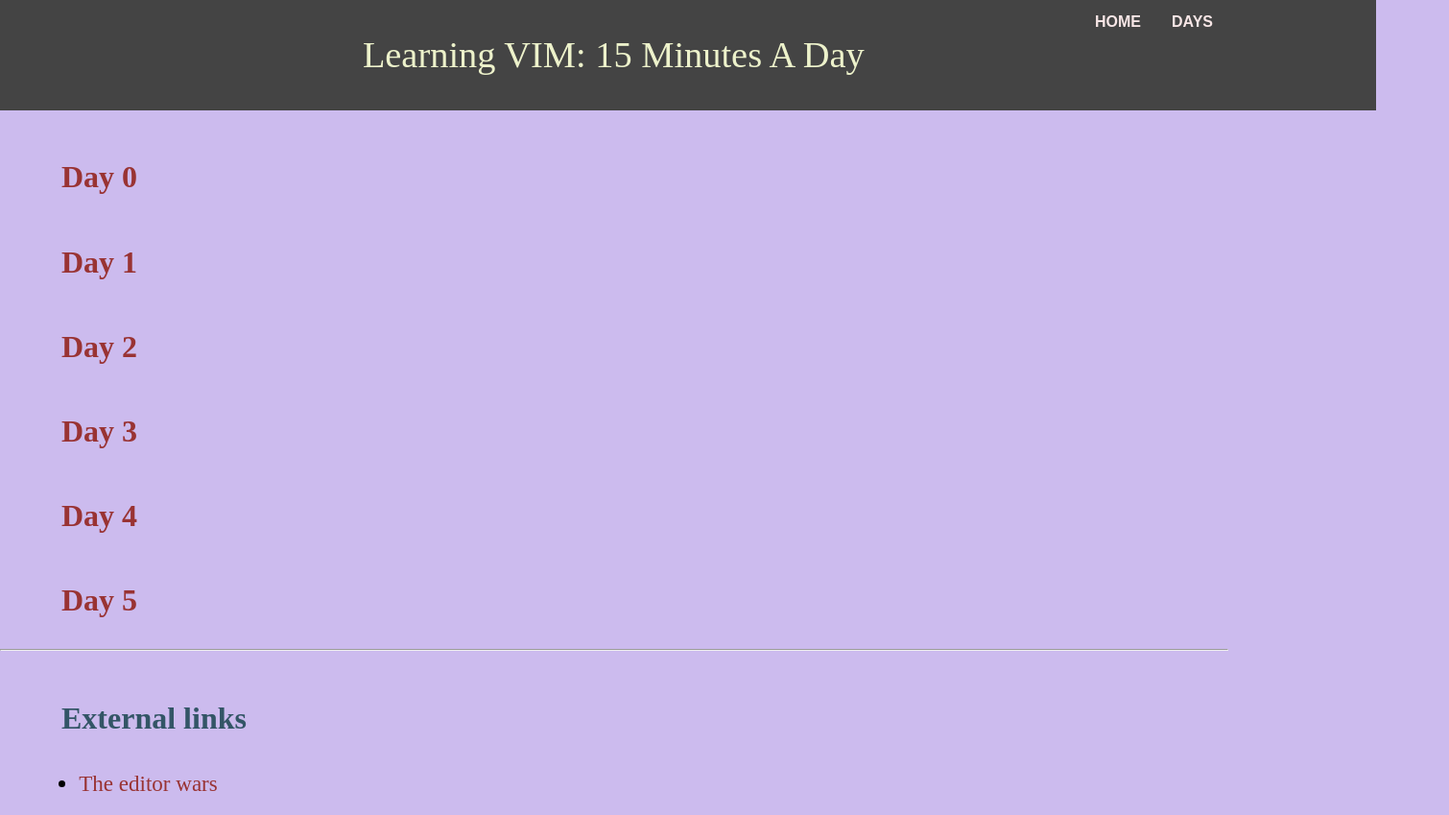
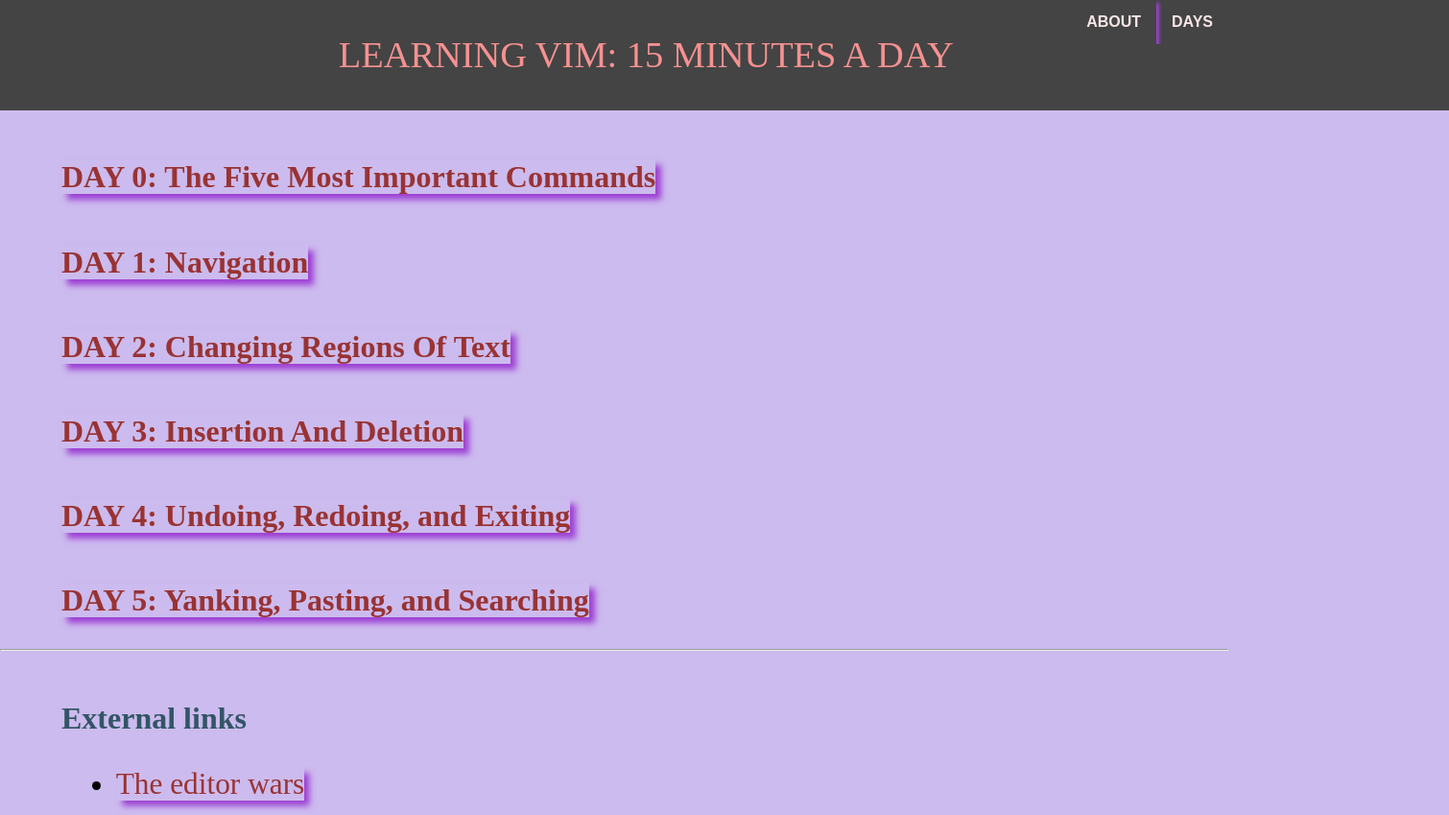
Before and after one commit to Ahoq/GuideToVim, a plain HTML site: page index.html in a window 1280 px wide. Shown: the whole page at 96% size, 1510 px wide, since content can reach past the window. Drawn offline with Linux system fonts and the light colour scheme.

Commit message:
Stylesheet Improved

```diff
--- a/index.html
+++ b/index.html
@@ -9,7 +9,7 @@
     <body>
        <div id="container">
         <div class="navbar">
-	      <a href="index.html">Home</a>
+          <a href="about.html">About</a>
   	      <div class="dropdown">
   		  <button class="dropbtn">Days
   		    <i class="fa fa-caret-down"></i>
@@ -28,40 +28,40 @@
            <h1>Learning VIM: 15 Minutes A Day</h1>
             </div>
         </div>
-            <h2>
+            <h6>
                 <a href="Lesson0.html">
-                Day 0
+                DAY 0: The Five Most Important Commands
                 </a>
-            </h2>
+            </h6>
 
-            <h2>
+            <h6>
                 <a href="Lesson1.html">
-                Day 1
+                    DAY 1: Navigation
                 </a>
-            </h2>
+            </h6>
 
-            <h2>
+            <h6>
                 <a href="Lesson2.html">
-                Day 2
+                DAY 2: Changing Regions Of Text
                 </a>
-            </h2>
+            </h6>
 
-            <h2>
+            <h6>
                 <a href="Lesson3.html">
-                Day 3
+                DAY 3: Insertion And Deletion
                 </a>
-            </h2>
+            </h6>
 
-            <h2>
+            <h6>
                 <a href="Lesson4.html">
-                Day 4
+                DAY 4: Undoing, Redoing, and Exiting
                 </a>
-            </h2>
-            <h2>
+            </h6>
+            <h6>
                 <a href="Lesson5.html">
-                Day 5
+                DAY 5: Yanking, Pasting, and Searching
                 </a>
-            </h2>
+            </h6>
             <hr>
             <h2>
                 External links
--- a/style.css
+++ b/style.css
@@ -7,17 +7,21 @@ body {
 }
 
 a:link {
-    color: #933;
+  color: #933;
+  box-shadow: .2em .2em .2em #9d3fd3;
+
     text-decoration: none;
 }
 
 a:visited {
-    color: #931;
+
+}
+a:hover {
+  background-color: #c679f2;
 }
 
-
 table, th, td {
-    margin: .8em 3em .8em 3em;
+    margin: .8em 3em .8em 6em;
     border: 1px solid black;
     font-size: 1.1em;
     }
@@ -30,9 +34,9 @@ th {
 }
 
 p {
-    margin: .8em 3em .8em 3em;
+    margin: 1em 3em .8em 3em;
     font-size: 1.2em;
-    padding: 0;
+    padding: 0em 0em 0em 1em;
     line-height: 140%;
 }
 
@@ -41,20 +45,21 @@ ol, ul, dl, li {
     font-size: 1.2em;
 }
 
-h1,h2,h3,h4,h5 {
+h1,h2,h3,h4,h5,h6,h7 {
     font-weight: bold;
 }
 
 h1 {
     margin: 0em 0em 0em 0em;
     text-align: center;
+    text-transform: uppercase;
     font-weight: 300;
     font-size: 2.4em;
     height:2em;
     width: 100%;
     line-height:1em;
-    color: #edf2cb;
-    padding: 1em 0em 0em 4em;
+    color: #f79191;
+    padding: 1em 0em 0em 6em;
     background-color: #444;
 }
 
@@ -93,12 +98,23 @@ h5 {
 
 }
 
+h6 {
+    font-size: 2.0em;
+    margin: 1.6em 2em 1em 2em;
+    color:#933;
+}
+
 td.vim-key {
     color: #633;
     font-style: italic;
 }
 
-
+h7 {
+    font-size: 1.9em;
+    margin: 0em 0em 0em 0em;
+    padding: 2em 2em .5em 2em;
+    color: #ad0f5e;
+}
 
 
 .navbar {
@@ -141,13 +157,13 @@ td.vim-key {
 }
 
 .navbar a:hover, .dropdown:hover .dropbtn {
-    background-color: #933;
+    background-color: #6e2499;
 }
 
 .dropdown-content {
     display: none;
     position: absolute;
-    background-color: #cbe;
+    background-color: #f2e5f9;
     min-width: 160px;
     box-shadow: 0px 8px 16px 0px rgba(0,0,0,0.2);
     z-index: 1;
@@ -155,7 +171,7 @@ td.vim-key {
 
 .dropdown-content a {
     float: none;
-    color: black;
+    color: #444;
     padding: 12px 16px;
     text-decoration: none;
     display: block;
@@ -163,9 +179,24 @@ td.vim-key {
 }
 
 .dropdown-content a:hover {
-    background-color: #ddd;
+    background-color: #cbe;
 }
 
 .dropdown:hover .dropdown-content {
     display: block;
 }
+
+ol, ul, dl, li {
+    margin: 1em 1.5em .4em 1.5em;
+    font-size: 1.4em;
+}
+
+ul.centered {
+    text-align: center;
+    list-style-position: inside;
+    font-size: 1em;
+}
+
+ol.nested, ul.nested, dl.nested {
+    font-size: 1em;
+}
```
Also changed, not shown: Lesson0.html (+1 -0 lines), Lesson1.html (+1 -0 lines), Lesson2.html (+1 -0 lines), Lesson3.html (+1 -0 lines), Lesson4.html (+2 -1 lines), Lesson5.html (+2 -1 lines).
